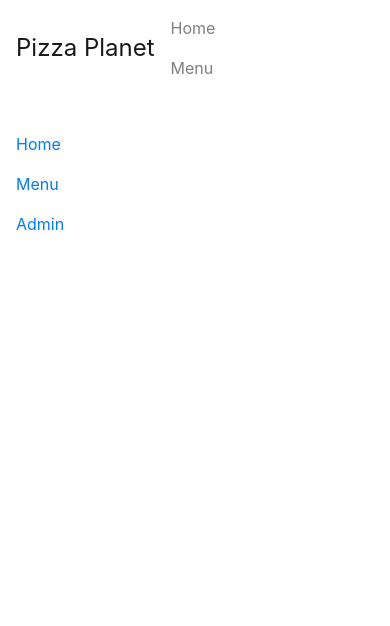
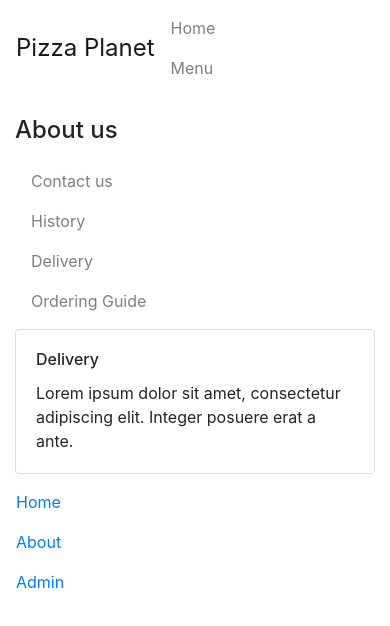
Before and after one commit to aroran1/pizza-planet, a Vue app: page /delivery in a window 390 px wide. Shown: the top 626 px of the page. Built offline with nearby package versions, Linux system fonts and the light colour scheme.

Commit message:
feat: nested routes example

```diff
--- a/src/components/About.vue
+++ b/src/components/About.vue
@@ -1,5 +1,18 @@
 <template>
-  <h1>About us</h1>
+  <div class="row">
+    <div class="col-sm-12">
+      <h1>About us</h1>
+      <nav class="navbar navbar-expand-lg navbar-light">
+        <ul class="navbar-nav">
+          <router-link to="/contact" tag="li"><a class="nav-link">Contact us</a></router-link>
+          <router-link to="/history" tag="li"><a class="nav-link">History</a></router-link>
+          <router-link to="/delivery" tag="li"><a class="nav-link">Delivery</a></router-link>
+          <router-link to="/ordering-guide" tag="li"><a class="nav-link">Ordering Guide</a></router-link>
+        </ul>
+      </nav>
+      <router-view></router-view>
+    </div>
+  </div>
 </template>
 
 
--- a/src/components/Contact.vue
+++ b/src/components/Contact.vue
@@ -1,9 +1,7 @@
 <template>
-  <div class="row">
-    <h1>Delivery</h1>
   <div class="card">
     <div class="card-body">
-        <h5 class="card-title">Contact</h5>
+      <h3 class="card-title">Contact us</h3>
       <p class="card-text">Please contact us on below address</p>
       <div>
         <address>
@@ -13,12 +11,10 @@
           GH2 FY1
           Phone: (123) 456 7890
         </address>
-
         <address>
           <strong>Email: </strong>
           <p>contact@pizzaplanet.com</p>
         </address>
-        </div>
       </div>
     </div>
   </div>
@@ -32,11 +28,8 @@ export default {
 
 
 <style scoped>
-h1 {
-  font-size: 1.5em;
-}
-h2 {
-  font-size: 1.2em;
+h5 {
+  font-size: 1em;
 }
 button {
   margin: 10px;
--- a/src/components/Delivery.vue
+++ b/src/components/Delivery.vue
@@ -1,21 +1,15 @@
 <template>
-  <div class="row">
-    <h1>Delivery</h1>
-    <div class="card">
-      <div class="card-body">
-        <h5 class="card-title">Contact</h5>
-        <p class="card-text">Lorem ipsum dolor sit amet, consectetur adipiscing elit. Integer posuere erat a ante.</p>
-      </div>
+  <div class="card">
+    <div class="card-body">
+      <h3 class="card-title">Delivery</h3>
+      <p class="card-text">Lorem ipsum dolor sit amet, consectetur adipiscing elit. Integer posuere erat a ante.</p>
     </div>
   </div>
 </template>
 
 
 <style scoped>
-h1 {
-  font-size: 1.5em;
-}
-h2 {
-  font-size: 1.2em;
+h3 {
+  font-size: 1em;
 }
 </style>
--- a/src/components/Footer.vue
+++ b/src/components/Footer.vue
@@ -2,16 +2,23 @@
   <footer class="row">
     <nav class="navbar navbar-expand-lg">
       <ul class="navbar-nav">
-        <li class="nav -item">
-          <a href="" class="nav-link">Home</a>
-        </li>
-        <li class="nav-item">
-          <a href="" class="nav-link">Menu</a>
-        </li>
-        <li class="nav-item">
-          <a href="" class="nav-link">Admin</a>
-        </li>
+        <router-link :to="homeLink" tag="li"><a class="nav-link">Home</a></router-link>
+        <router-link :to="aboutLink" tag="li"><a class="nav-link">About</a></router-link>
+        <router-link :to="adminLink" tag="li"><a class="nav-link">Admin</a></router-link>
       </ul>
     </nav>
   </footer>
 </template>
+
+
+<script>
+export default{
+  data() {
+    return {
+      homeLink: '/',
+      aboutLink: "/about",
+      adminLink: "/admin"
+    }
+  }
+}
+</script>
--- a/src/components/History.vue
+++ b/src/components/History.vue
@@ -1,21 +1,15 @@
 <template>
-  <div class="row">
-    <h1>History</h1>
-    <div class="card">
-      <div class="card-body">
-        <h5 class="card-title">Contact</h5>
-        <p class="card-text">Lorem ipsum dolor sit amet, consectetur adipiscing elit. Integer posuere erat a ante.</p>
-      </div>
+  <div class="card">
+    <div class="card-body">
+      <h5 class="card-title">History</h5>
+      <p class="card-text">Lorem ipsum dolor sit amet, consectetur adipiscing elit. Integer posuere erat a ante.</p>
     </div>
   </div>
 </template>
 
 
 <style scoped>
-h1 {
-  font-size: 1.5em;
-}
-h2 {
-  font-size: 1.2em;
+h3 {
+  font-size: 1em;
 }
 </style>
--- a/src/components/Login.vue
+++ b/src/components/Login.vue
@@ -1,5 +1,5 @@
 <template>
-  <div class="row">
+  <div>
     <h1>Login</h1>
     <form>
       <div class="form-group row">
@@ -65,6 +65,6 @@ h2 {
   font-size: 1.2em;
 }
 button {
-  margin: 10px;
+  margin: 5px;
 }
 </style>
--- a/src/components/Orderingguide.vue
+++ b/src/components/Orderingguide.vue
@@ -1,21 +1,15 @@
 <template>
-  <div class="row">
-    <h1>How to order</h1>
-    <div class="card">
-      <div class="card-body">
-        <h5 class="card-title">Contact</h5>
-        <p class="card-text">Lorem ipsum dolor sit amet, consectetur adipiscing elit. Integer posuere erat a ante.</p>
-      </div>
+  <div class="card">
+    <div class="card-body">
+      <h3 class="card-title">How to order</h3>
+      <p class="card-text">Lorem ipsum dolor sit amet, consectetur adipiscing elit. Integer posuere erat a ante.</p>
     </div>
   </div>
 </template>
 
 
 <style scoped>
-h1 {
-  font-size: 1.5em;
-}
-h2 {
-  font-size: 1.2em;
+h3 {
+  font-size: 1em;
 }
 </style>
--- a/src/router/index.js
+++ b/src/router/index.js
@@ -2,6 +2,12 @@ import Vue from "vue";
 import Router from "vue-router";
 import Home from "../components/Home.vue";
 import Menu from "../components/Menu.vue";
+import Admin from "../components/Admin.vue";
+import About from "../components/About.vue";
+import Contact from "../components/Contact.vue";
+import Delivery from "../components/Delivery.vue";
+import History from "../components/History.vue";
+import OrderingGuide from "../components/OrderingGuide.vue";
 
 Vue.use(Router);
 
@@ -13,10 +19,31 @@ const routes = [
   {
     path: '/menu',
     component: Menu
+  },
+  {
+    path: '/admin',
+    component: Admin
+  },
+  {
+    path: '/about',
+    component: About,
+    children: [
+      { path: '/contact', component: Contact },
+      { path: '/history', component: History },
+      { path: '/delivery', component: Delivery },
+      { path: '/ordering-guide', component: OrderingGuide }
+    ]
+  },
+  {
+    path: '*',
+    redirect: '/'
   }
 ];
 
 const router = new Router({
+  // Mode:
+  // default mode is hash.
+  // Hash mode maskes it easy for SPAs to request the hashed page from the server before the vue library router takes over and switch the views
   mode: "history",
   base: '/',
   routes
```
Lines whose indentation alone changed are shown as unchanged.
